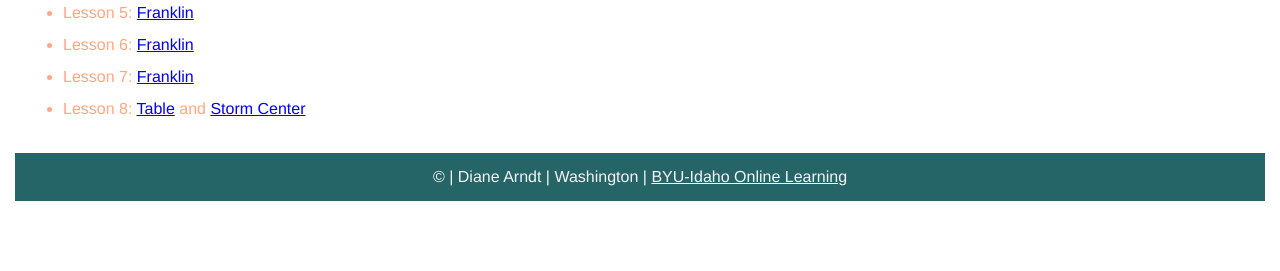
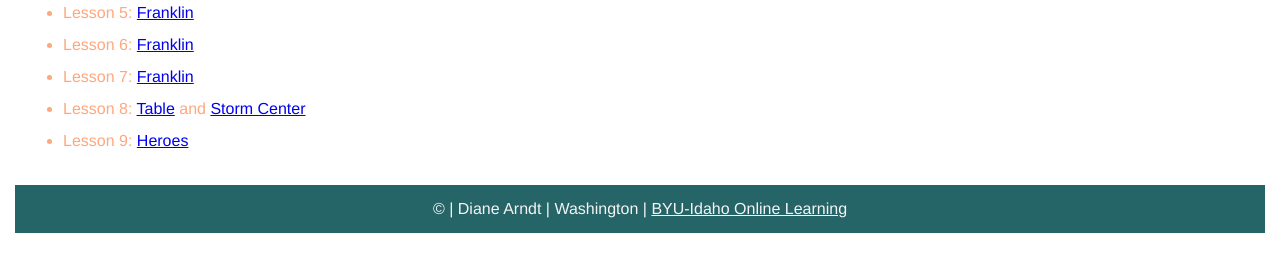
Before and after one commit to Diarndt/diarndt.github.io, a plain HTML site: page index.html in a window 1280 px wide. Shown: the part 303-574 px from the top of the page. Drawn offline with Linux system fonts and the light colour scheme.

Commit message:
Update index.html
Update to index.html add heroes.html

```diff
--- a/index.html
+++ b/index.html
@@ -26,6 +26,7 @@
               <li>Lesson 6: <a href="assignments/lesson-6/franklin-6.html">Franklin</a></li>
               <li>Lesson 7: <a href="assignments/lesson-7/franklin-7.html">Franklin</a></li>
               <li>Lesson 8: <a href="assignments/lesson-8/tablebuild.html">Table</a> and <a href="assignments/lesson-8/stormcenter.html">Storm Center</a></li>
+                <li>Lesson 9: <a href="assignments/lesson-9/heroes.html">Heroes</a></li>
 
             </ul>
         </main>
```
